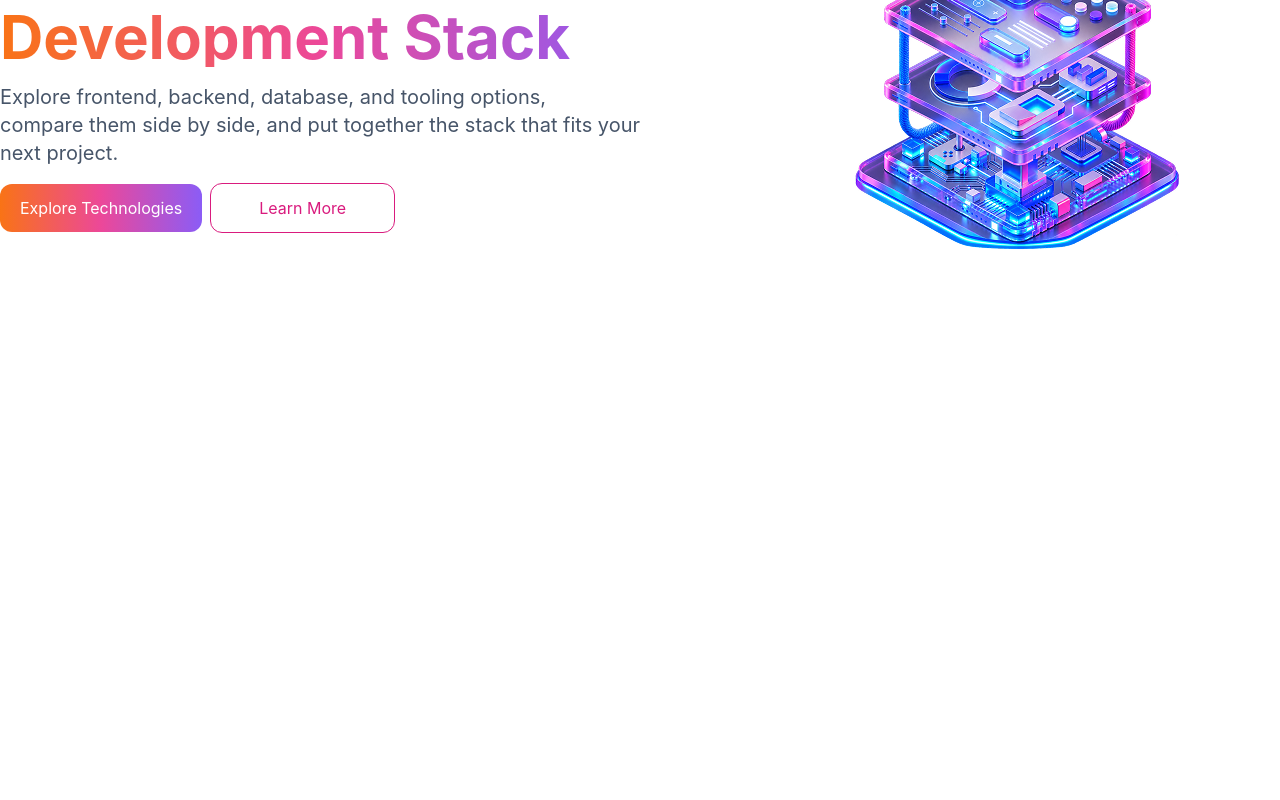
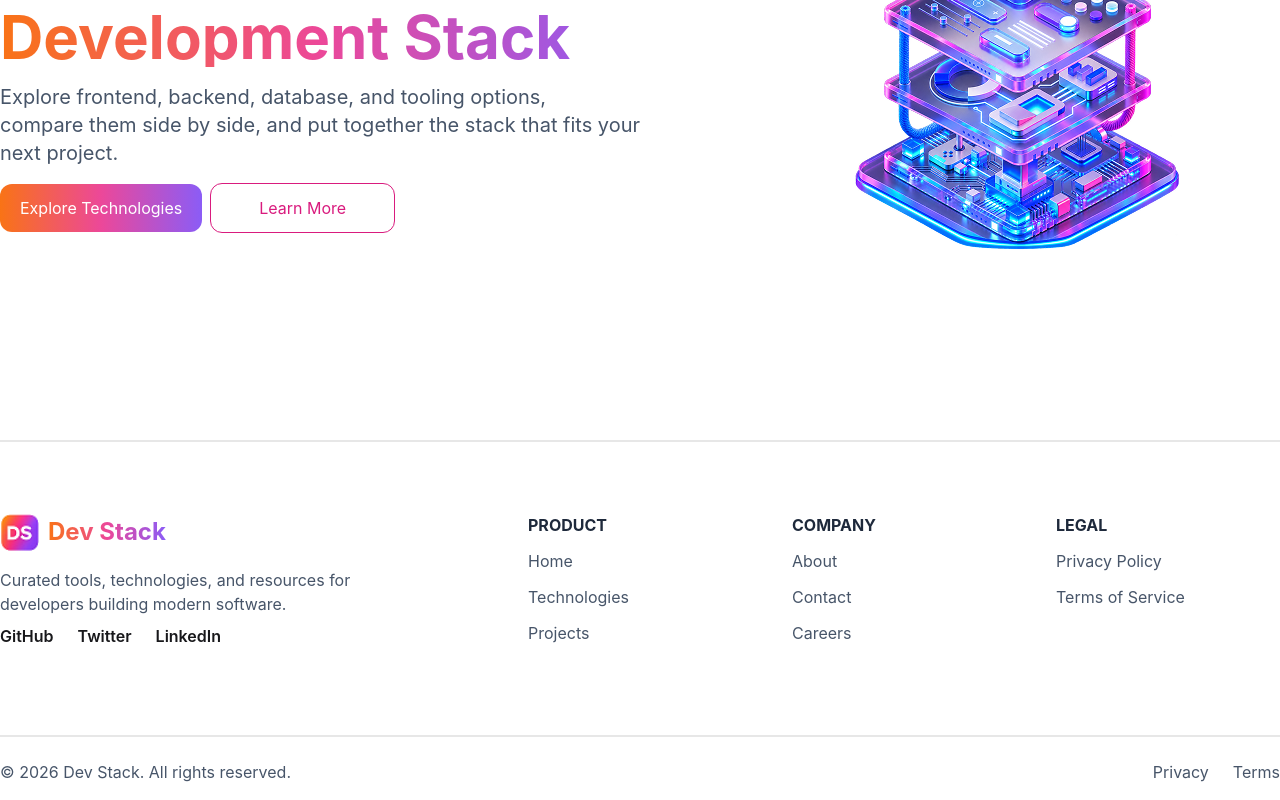
Before and after one commit to Riaz-RZ/PH-Assignments-5-DevStack, a React (Vite) app: page / in a window 1280 px wide. Shown: the part 277-1077 px from the top of the page. Before the commit the page ends 800 px from the top, so only its background shows below. Built offline with nearby package versions, Linux system fonts and the light colour scheme.

Commit message:
Footer Component Created

```diff
--- a/src/App.tsx
+++ b/src/App.tsx
@@ -1,4 +1,5 @@
 import Banner from "./components/Banner";
+import Footer from "./components/Footer";
 import Navbar from "./components/Navbar";
 
 
@@ -7,6 +8,7 @@ function App() {
     <>
       <Navbar/>
       <Banner/>
+      <Footer/>
     </>
   )
 }
--- /dev/null
+++ b/src/components/Footer.tsx
@@ -0,0 +1,103 @@
+import logo from "../assets/nav-logo-ds.png"
+const Footer = () => {
+    return (
+        <footer className="mt-20">
+            <div className="divider"></div>
+            <div className="container mx-auto grid grid-cols-5 gap-10 py-12">
+
+                <div className="col-span-2">
+                    <a href="/" className="flex items-center gap-2">
+                        <img src={logo} alt="Dev Stack logo" className="w-10" />
+                        <span className="text-2xl font-bold brand-gradient-text">
+                            Dev Stack
+                        </span>
+                    </a>
+                    <p className="text-[#475569] mt-4 max-w-sm">
+                        Curated tools, technologies, and resources for developers building
+                        modern software.
+                    </p>
+                    <div className="flex gap-6 pt-2 font-semibold">
+                        <a href="">GitHub</a>
+                        <a href="">Twitter</a>
+                        <a href="">LinkedIn</a>
+
+                    </div>
+                </div>
+
+                <ul className="space-y-3">
+                    <li className="font-bold text-[#1E293B]">
+                        PRODUCT
+                    </li>
+                    <li>
+                        <a href="#technologies" className="text-[#475569]">
+                            Home
+                        </a>
+                    </li>
+                    <li>
+                        <a href="#projects" className="text-[#475569]">
+                            Technologies
+                        </a>
+                    </li>
+                    <li>
+                        <a href="#compare" className="text-[#475569]">
+                            Projects
+                        </a>
+                    </li>
+                </ul>
+
+                <ul className="space-y-3">
+                    <li className="font-bold text-[#1E293B]">
+                        COMPANY
+                    </li>
+                    <li>
+                        <a href="#about" className="text-[#475569]">
+                            About
+                        </a>
+                    </li>
+                    <li>
+                        <a href="#contact" className="text-[#475569]">
+                            Contact
+                        </a>
+                    </li>
+                    <li>
+                        <a href="#careers" className="text-[#475569]">
+                            Careers
+                        </a>
+                    </li>
+                </ul>
+
+                <ul className="space-y-3">
+                    <li className="font-bold text-[#1E293B]">
+                        LEGAL
+                    </li>
+                    <li>
+                        <a href="#docs" className="text-[#475569]">
+                            Privacy Policy
+                        </a>
+                    </li>
+                    <li>
+                        <a href="#guides" className="text-[#475569]">
+                            Terms of Service
+                        </a>
+                    </li>
+                </ul>
+            </div>
+
+
+            <div className="container mx-auto py-4">
+                <div className="divider"></div>
+                <div className="flex justify-between items-center text-[#475569]">
+                    <p>
+                        &copy; 2026 Dev Stack. All rights reserved.
+                    </p>
+                    <div className="flex gap-6  text-[#475569]">
+                        <a href="">Privacy</a>
+                        <a href="">Terms</a>
+                    </div>
+                </div>
+            </div>
+        </footer>
+    );
+};
+
+export default Footer;
```
